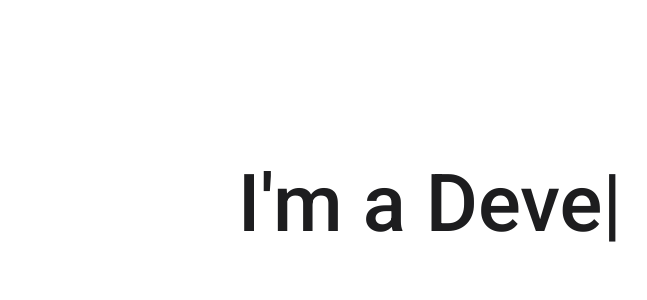
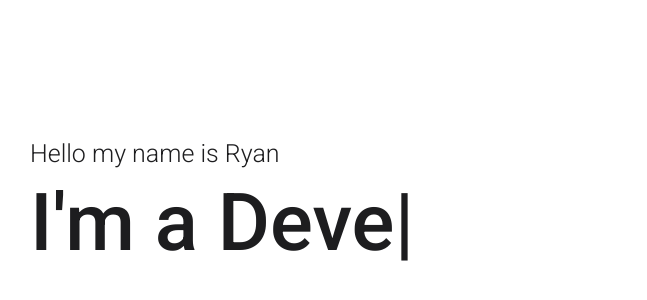
Before and after one commit to ryanindrjaya/ryan-web-portofolio, a plain HTML site: page index.html in a window 1280 px wide. Shown: the part 196-496 px from the top of the page, without its empty margins (210-857 px from the left). Drawn offline with nearby package versions, Linux system fonts and the light colour scheme.

Commit message:
menambahkan teks pada header

```diff
--- a/index.html
+++ b/index.html
@@ -9,7 +9,7 @@
 </head>
 <body>
   <header class="container">
-    <!-- <p>Hello, my name is Ryan</p> -->
+    <p>Hello my name is Ryan</p>
     <h1>I'm a <span class="auto-type"></span></h1>
   </header>
 
--- a/style.css
+++ b/style.css
@@ -13,8 +13,15 @@
   background-color: #ffff;
   color: #1D1D1F;
   display: flex;
-  align-items: center;
+  flex-direction: column;
   justify-content: center;
+  padding: 0 15rem;
+}
+
+.container p {
+  font-size: 25px;
+  font-weight: 300;
+  margin-bottom: 8px;
 }
 
 .container h1 {
```
